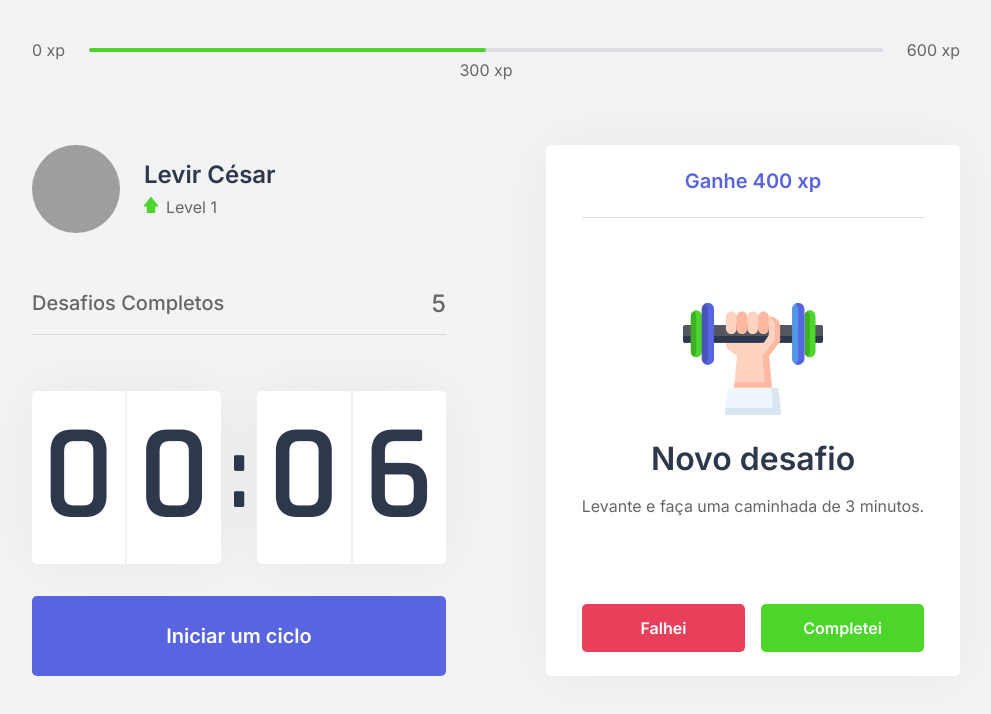
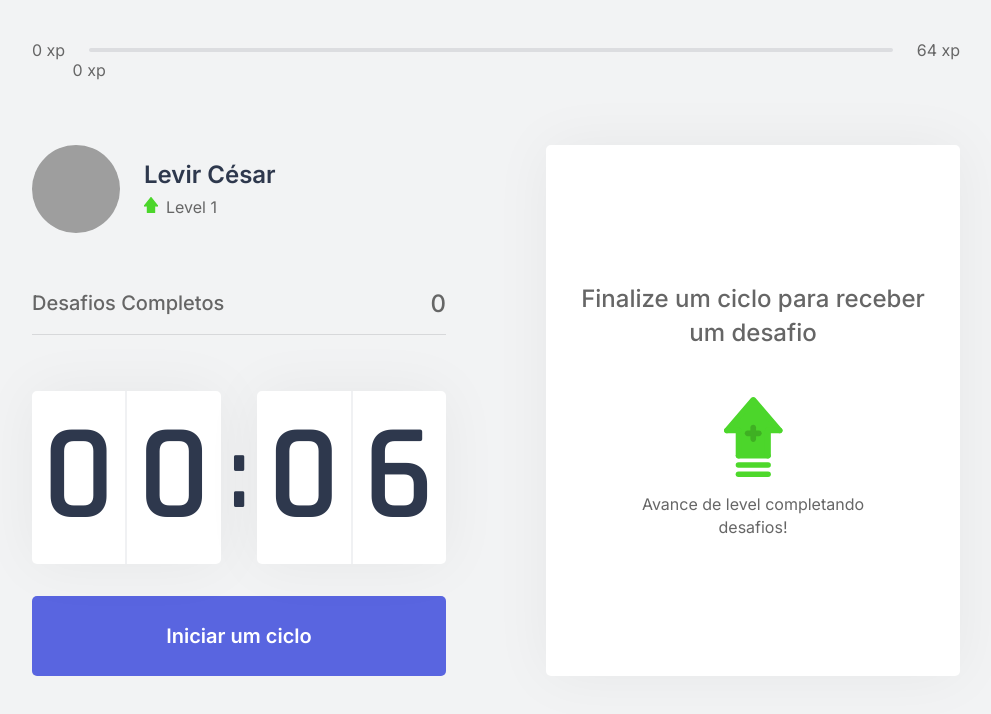
Before and after one commit to levircesar/moveit-next, a Next.js app: page / in a window 1280 px wide. Shown: the top 714 px of the page, without its empty margins (144-1135 px from the left). Built offline with nearby package versions, Linux system fonts and the light colour scheme; grey boxes are pictures that could not be loaded.

Commit message:
aula 3 concluida

```diff
--- /dev/null
+++ b/challenges.json
@@ -0,0 +1,62 @@
+[
+    {
+      "type": "body",
+      "description": "Estique um de seus braços com a palma da mão virada para frente e puxe os dedos para cima por 10 segundos por mão.",
+      "amount": 80
+    },
+    {
+      "type": "body",
+      "description": "Estique seu braço contra o peito e puxe-o utilizando o outro braço por 10 segundos por braço.",
+      "amount": 60
+    },
+    {
+      "type": "body",
+      "description": "Puxe seu pescoço com a ajuda da mão para a direita e para a esquerda, permanecendo na posição por alguns segundos.",
+      "amount": 70
+    },
+    {
+      "type": "body",
+      "description": "Com as duas mãos na parte de trás da cabeça, leve-a para baixo, alongando a parte de trás da região.",
+      "amount": 60
+    },
+    {
+      "type": "body",
+      "description": "Cruze as pernas e desça com as mãos esticadas em direção ao chão. Repita o movimento com a outra perna na frente.",
+      "amount": 100
+    },
+    {
+      "type": "body",
+      "description": "Sentado, abra as pernas e tente encostar as palmas das mãos no chão, repita 3 vezes por 5 segundos.",
+      "amount": 80
+    },
+    {
+      "type": "body",
+      "description": "Puxe o joelho de encontro ao peito e segure, troque de perna após 10 segundos.",
+      "amount": 50
+    },
+    {
+      "type": "body",
+      "description": "Sentado, cruze uma perna e incline seu tronco à frente, troque de perna após 10 segundos.",
+      "amount": 80
+    },
+    {
+      "type": "eye",
+      "description": "Sentado, feche os olhos e cubra-os com as palmas da mão durante 2 minutos, depois abra normalmente.",
+      "amount": 90
+    },
+    {
+      "type": "eye",
+      "description": "Em algum ambiente aberto, olhe o mais longe que puder em quatro direções por 3s, mexa apenas os olhos. Repita 3 vezes.",
+      "amount": 140
+    },
+    {
+      "type": "eye",
+      "description": "Usando os polegares, massage a área abaixo das sobrancelhas em movimentos circulares por 15 segundos.",
+      "amount": 70
+    },
+    {
+      "type": "body",
+      "description": "Em pé, gire a cintura o máximo que puder para a esquerda, segure por cinco segundos. Repita para a direita.",
+      "amount": 90
+    }
+  ]
--- a/src/components/ChallengeBox.tsx
+++ b/src/components/ChallengeBox.tsx
@@ -1,25 +1,27 @@
+import { useContext } from 'react';
+import { ChallengesContext } from '../contexts/ChallengesContext';
 import styles from '../styles/components/ChallengeBox.module.css';
 
 export function ChallengeBox(){
-
-    const hasActiveChallenge = true;
+    const { activeChallenge , resetChallenge } = useContext(ChallengesContext);
 
     return(
         <div className={styles.challengeBoxContainer}>
-            { hasActiveChallenge ? (
+            { activeChallenge ? (
                 <div className={styles.challengeActive}>
-                    <header>Ganhe 400 xp</header>
+                    <header>Ganhe { activeChallenge.amount } xp</header>
 
                     <main>
-                        <img src="icons/body.svg" />
+                        <img src={`icons/${activeChallenge.type}.svg`} />
                         <strong>Novo desafio</strong>
-                        <p>Levante e faça uma caminhada de 3 minutos. </p>
+                        <p>{ activeChallenge.description }</p>
                     </main>
 
                     <footer>
                         <button
                             type="button"
                             className={styles.challengeFailedButton}
+                            onClick={resetChallenge}
                         >
                             Falhei
                         </button>
--- a/src/components/CompletedChallengers.tsx
+++ b/src/components/CompletedChallengers.tsx
@@ -1,10 +1,15 @@
+import { useContext } from 'react';
+import { ChallengesContext } from '../contexts/ChallengesContext';
 import styles from '../styles/components/CompletedChallengers.module.css';
 
 export function CompletedChallengers(){
+
+    const{ challengesCompleted } = useContext(ChallengesContext);
+
     return(
         <div className={styles.completedChallengersContainer}>
             <span>Desafios Completos</span>
-            <span>5</span>
+            <span>{ challengesCompleted }</span>
         </div>
     );
 }
--- a/src/components/Countdown.tsx
+++ b/src/components/Countdown.tsx
@@ -1,9 +1,12 @@
-import { useState , useEffect } from 'react';
+import { useState , useEffect, useContext } from 'react';
+import { ChallengesContext } from '../contexts/ChallengesContext';
 import styles from '../styles/components/Countdown.module.css';
 
 let countdownTimeout: NodeJS.Timeout;
 
 export function Countdown(){
+
+    const { startNewChallenge } = useContext(ChallengesContext);
 
     const [time, setTime] = useState(0.1 * 60);
     const [isActive, setIsActive] = useState(false);
@@ -33,6 +36,7 @@
         } else if(isActive && time == 0) {
             setHasFinished(true);
             setIsActive(false);
+            startNewChallenge();
         }
     } , [isActive , time]);
 
--- a/src/components/ExperienceBar.tsx
+++ b/src/components/ExperienceBar.tsx
@@ -1,16 +1,23 @@
+import { useContext } from 'react';
+import { ChallengesContext } from '../contexts/ChallengesContext';
 import styles from '../styles/components/ExperienceBar.module.css';
 
 export function ExperienceBar(){
+
+    const { currentExperience , experienceTonextLevel} = useContext(ChallengesContext);
+
+    const percentToNextLevel = Math.round(currentExperience * 100) / experienceTonextLevel ;
+
     return (
         <header className={styles.experienceBar}>
             <span> 0 xp</span>
             <div>
-                <div style={{ width: '50%' }}/>
-                <span className={styles.currentExperience} style={{ left: '50%' }}>
-                    300 xp
+                <div style={{ width: `${ percentToNextLevel }%` }}/>
+                <span className={styles.currentExperience} style={{ left: `${ percentToNextLevel }%` }}>
+                { currentExperience } xp
                 </span>
             </div>
-            <span>600 xp</span>
+            <span>{ experienceTonextLevel } xp</span>
         </header>
     );
 }
--- /dev/null
+++ b/src/contexts/ChallengesContext.tsx
@@ -0,0 +1,87 @@
+import { createContext, useState, ReactNode } from 'react';
+import challenges from '../../challenges.json';
+
+interface Challenge{
+    type: 'body' | 'eye';
+    description: string;
+    amount: number;
+}
+
+interface ChallengesContextData{
+    level:number;
+    currentExperience:number;
+    challengesCompleted:number;
+    levelUp:()=>void;
+    startNewChallenge:()=>void;
+    activeChallenge: Challenge;
+    resetChallenge :()=>void;
+    experienceTonextLevel:number;
+    completeChallenge:() =>void;
+}
+
+interface ChallengesProviderProps{
+    children: ReactNode;
+}
+
+export const ChallengesContext = createContext({} as ChallengesContextData);
+
+export function ChallengesProvider({ children }:ChallengesProviderProps){
+
+    const [level, setLevel] = useState(1);
+    const [currentExperience , setCurrentExperience] = useState(0);
+    const [challengesCompleted, setChallengesCompleted] = useState(0);
+
+    const [activeChallenge, setActiveChallenge] = useState(null);
+
+    const experienceTonextLevel = Math.pow((level + 1) * 4,2)
+
+    function levelUp(){
+        setLevel(level + 1);
+    }
+
+    function startNewChallenge(){
+        const randomChallengeIndex = Math.floor(Math.random() * challenges.length);
+        const challenge = challenges[randomChallengeIndex];
+        setActiveChallenge(challenge);
+    }
+
+    function resetChallenge(){
+        setActiveChallenge(null);
+    }
+
+    function completeChallenge(){
+        if(!activeChallenge){
+            return ;
+        }
+
+        const { amount } = activeChallenge;
+
+        let finalExperience = currentExperience + amount;
+
+        if(finalExperience >= experienceTonextLevel){
+            finalExperience = finalExperience - experienceTonextLevel;
+            levelUp();
+        }
+
+        setCurrentExperience(finalExperience);
+        setActiveChallenge(null);
+        setChallengesCompleted(challengesCompleted + 1);
+    }
+
+    return(
+        <ChallengesContext.Provider
+        value={{
+                level,
+                currentExperience,
+                challengesCompleted,
+                levelUp,
+                startNewChallenge,
+                activeChallenge,
+                resetChallenge,
+                experienceTonextLevel,
+                completeChallenge
+            }}>
+            {children}
+        </ChallengesContext.Provider>
+    );
+}
--- a/src/pages/_app.tsx
+++ b/src/pages/_app.tsx
@@ -1,7 +1,17 @@
 import '../styles/global.css';
 
+import { ChallengesProvider } from '../contexts/ChallengesContext';
+import { useState } from 'react';
+
 function MyApp({ Component, pageProps }) {
-  return <Component {...pageProps} />
+  return (
+
+    <ChallengesProvider>
+      <Component {...pageProps} />
+    </ChallengesProvider>
+
+  )
+
 }
 
 export default MyApp
```
